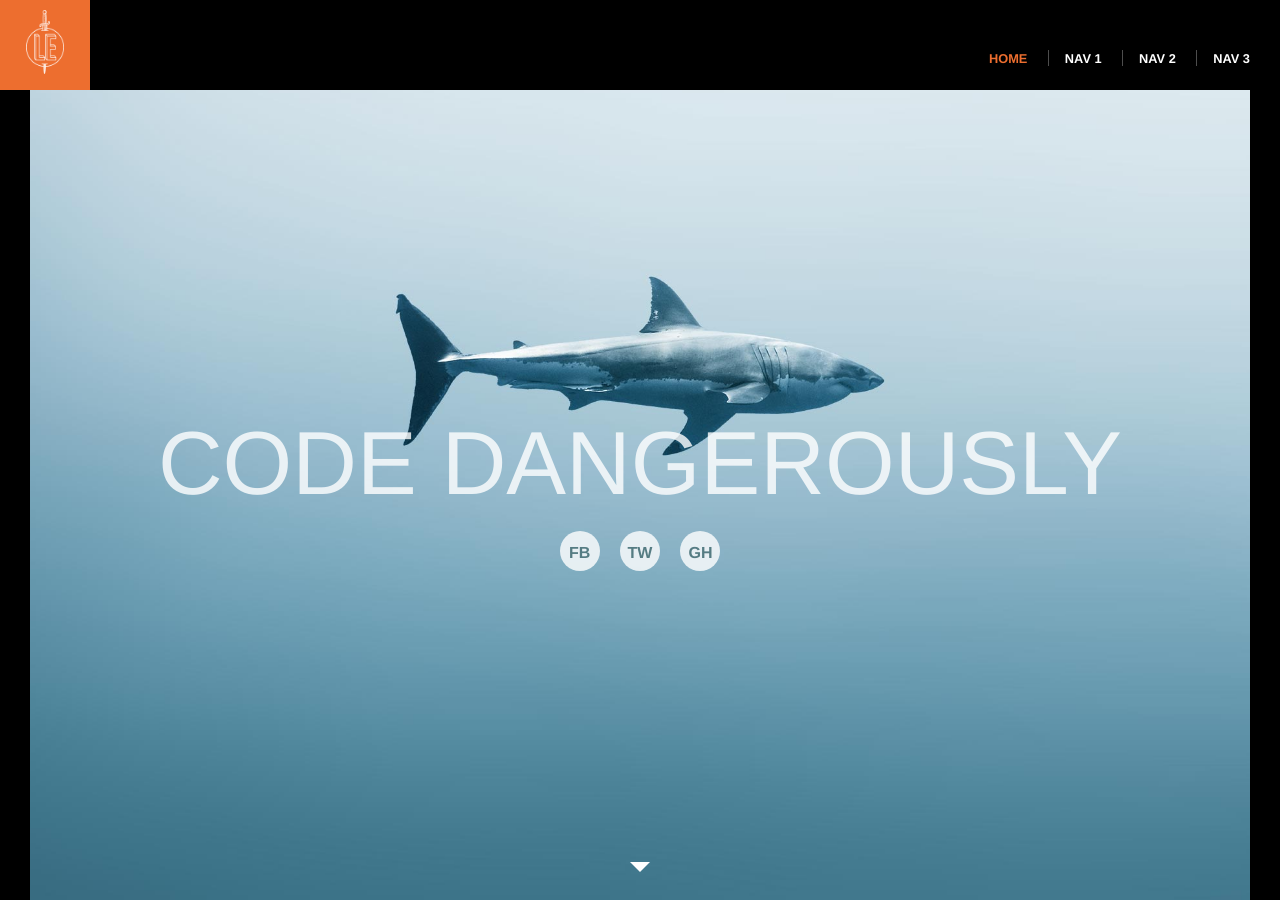
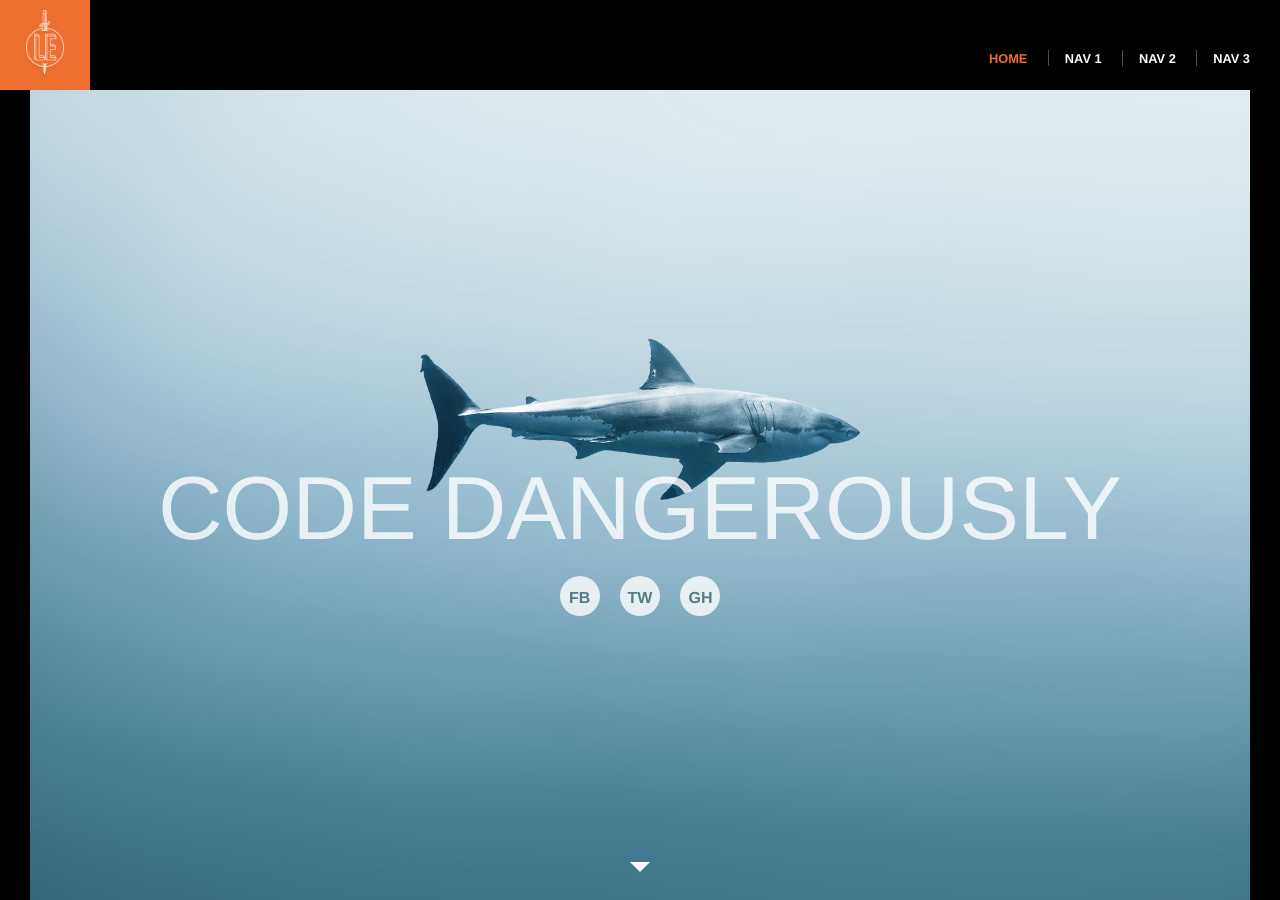
Before and after one commit to Selt0/learn-enough, a Jekyll site: the page built from index.html, in a window 1280 px wide and 900 px high. Built offline with Jekyll 4.4.1, drawn with Linux system fonts in a browser that asks for light colours.

Commit message:
Add flex-box styling to container

```diff
--- a/_layouts/default.html
+++ b/_layouts/default.html
@@ -4,7 +4,9 @@
 <body>
   {% include header.html %}
 
+  <div class="content-container">
   {{ content }}
+  </div>
 
   {% include footer.html %}
 </body>
--- a/css/main.css
+++ b/css/main.css
@@ -52,7 +52,10 @@
   padding: 0 30px;
 }
 body {
-  font-family: helvetica, arial, sans;
+  display: flex;
+  flex-direction: column;
+  font-family: Helvetica, Arial, sans;
+  min-height: 100vh;
 }
 h1 {
   font-size: 7vw;
@@ -66,6 +69,7 @@
 }
 p {
   line-height: 1.5;
+  margin: 0.75em 0;
 }
 h2 ~ p {
   font-size: 0.8em;
@@ -73,6 +77,11 @@
   margin: 1em auto 0;
   max-width: 70%;
   text-align: center;
+}
+.content-container {
+  flex-grow: 1;
+  padding-top: 10vh;
+  width: 100%;
 }
 
 /* HEADER STYLES */
@@ -163,7 +172,7 @@
   background-color: #c7dbfc;
   background-size: cover;
   box-sizing: border-box;
-  height: 100vh;
+  height: 90vh;
   padding-top: 10vh;
 }
 .full-hero:after {
@@ -244,17 +253,28 @@
   text-align: center;
 }
 .home-callout {
+  align-items: center;
   background-color: #000;
   color: #fff;
+  display: flex;
   padding: 7vh 0;
 }
+.home-callout h3 {
+  color: inherit;
+  margin-top: 1em;
+}
 .callout-title {
-  font-size: 5.75 vw;
-  text-align: center;
+  flex-grow: 1;
+  flex-basis: 0;
+  font-size: 5.75vw;
+  text-align: right;
   text-transform: uppercase;
 }
 .callout-copy {
+  flex-basis: 45em;
+  flex-shrink: 0;
   font-size: 0.8rem;
+  padding: 0 3vw;
 }
 /* BIO STYLES */
 .bio-wrapper {
```
Also changed, not shown: 3 other files.
